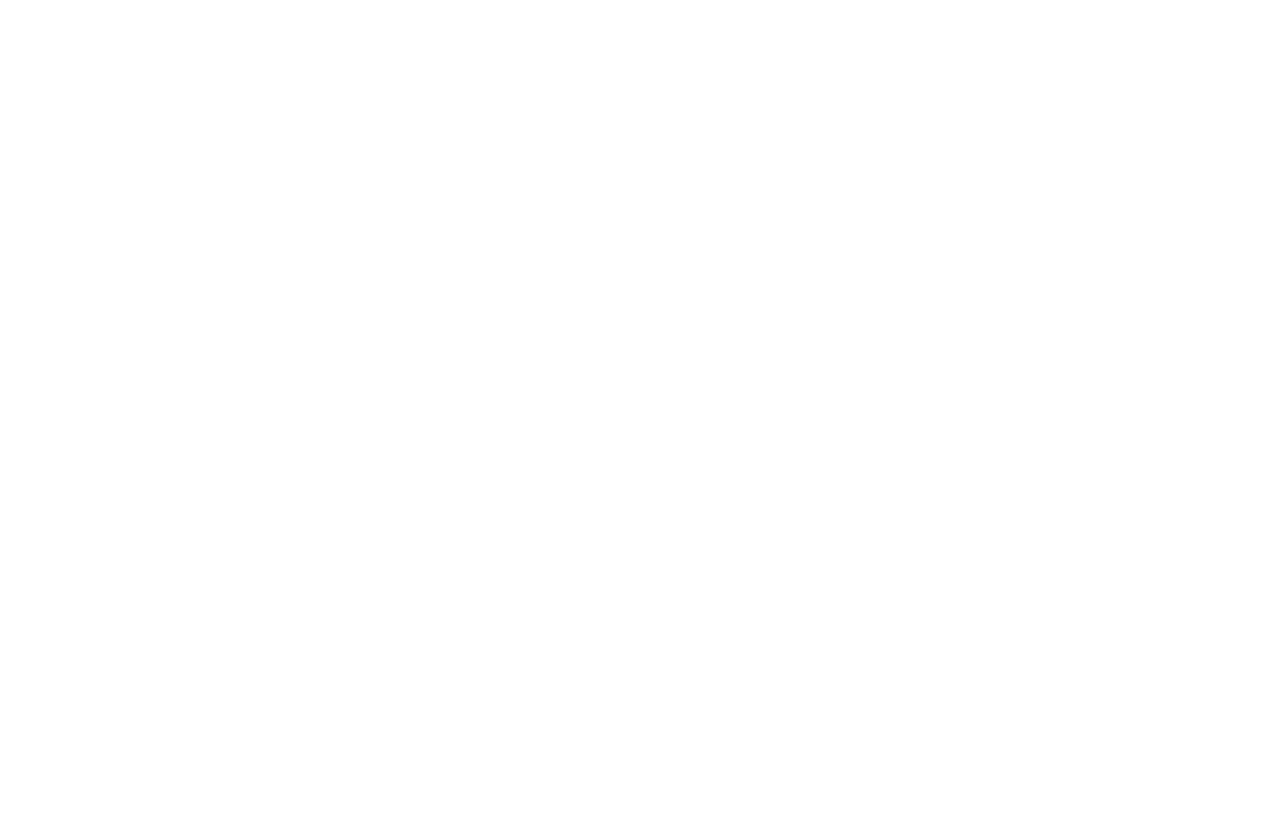
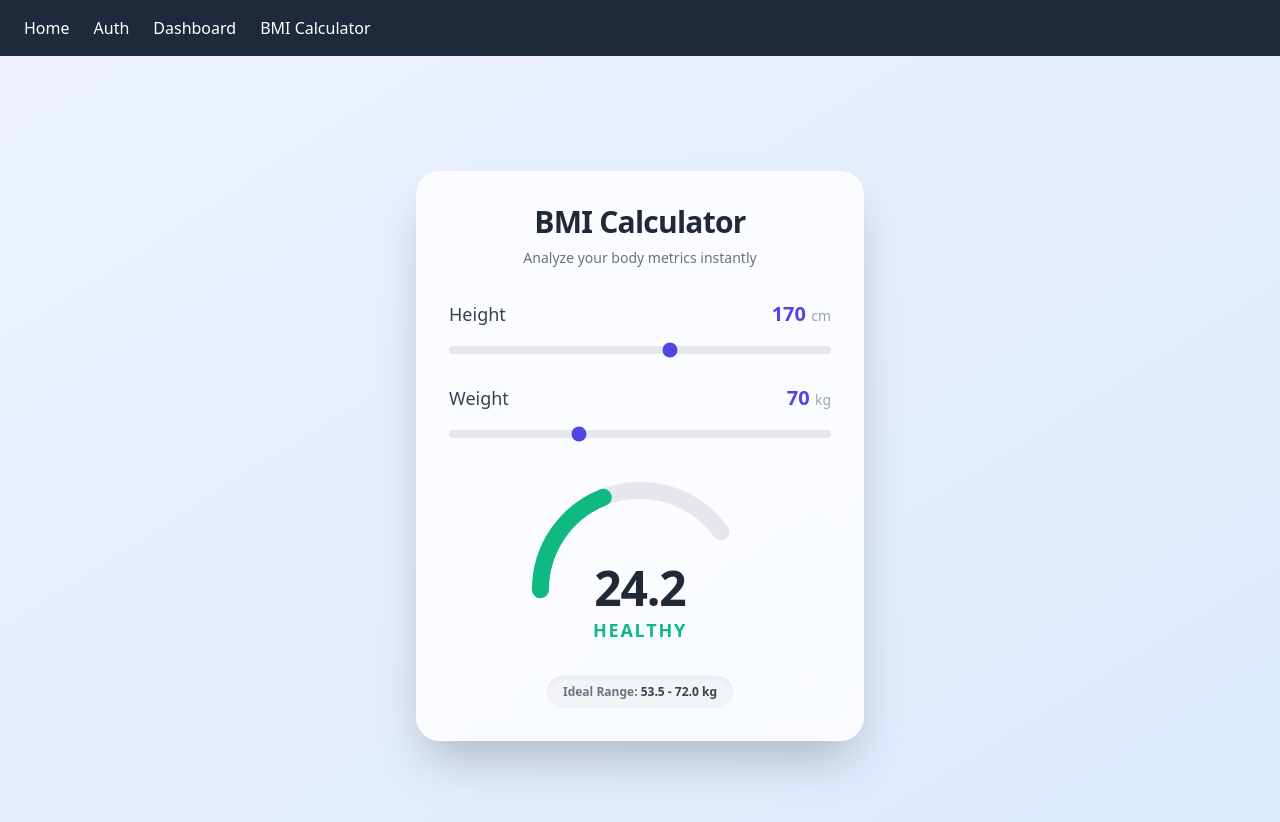
Before and after one commit to Health-Desk/HealthDesk-frontend, a React (Vite) app: page /bmi in a window 1280 px wide. Before the commit this address had no page. Shown: the top 822 px of the page. Before the commit the page ends 800 px from the top, so only its background shows below. Built offline with nearby package versions, Linux system fonts and the light colour scheme.

Commit message:
bmi part1

```diff
--- a/src/App.jsx
+++ b/src/App.jsx
@@ -4,6 +4,7 @@
 import Home from "./pages/Home";
 import Auth from "./pages/Auth";
 import Dashboard from "./pages/Dashboard";
+import BMI from "./pages/BMI";
 
 function App() {
   return (
@@ -12,6 +13,7 @@
         <Route index element={<Home />} />
         <Route path="auth" element={<Auth />} />
         <Route path="dashboard" element={<Dashboard />} />
+        <Route path="bmi" element={<BMI />} />
       </Route>
     </Routes>
   );
--- /dev/null
+++ b/src/components/BmiGauge.jsx
@@ -0,0 +1,58 @@
+import React from 'react';
+
+const BmiGauge = ({ bmi, category, color }) => {
+  // SVG Math
+  const radius = 80;
+  const stroke = 12; // Slightly thinner for modern look
+  const normalizedRadius = radius - stroke * 2;
+  const circumference = normalizedRadius * 2 * Math.PI;
+  const semiCircumference = circumference / 2;
+
+  const maxBmi = 40;
+  const minBmi = 10;
+  const percent = Math.min(Math.max((bmi - minBmi) / (maxBmi - minBmi), 0), 1);
+  const strokeDashoffset = semiCircumference - (percent * semiCircumference);
+
+  return (
+    <div className="mt-8 flex flex-col items-center relative">
+      <svg className="w-64 h-32 overflow-visible" viewBox="0 0 160 90">
+        {/* Background Arc */}
+        <path
+          d="M 10 80 A 70 70 0 0 1 150 80"
+          className="stroke-gray-200 fill-none"
+          strokeWidth={stroke}
+          strokeLinecap="round"
+          strokeDasharray={semiCircumference}
+          strokeDashoffset={0}
+        />
+
+        {/* Fill Arc (Animated) */}
+        <path
+          d="M 10 80 A 70 70 0 0 1 150 80"
+          fill="none"
+          stroke={color}
+          strokeWidth={stroke}
+          strokeLinecap="round"
+          strokeDasharray={semiCircumference}
+          strokeDashoffset={strokeDashoffset}
+          className="transition-[stroke-dashoffset] duration-1000 ease-out transition-[stroke] duration-500"
+        />
+      </svg>
+
+      {/* Text Overlay */}
+      <div className="-mt-10 text-center">
+        <div className="text-5xl font-extrabold text-gray-800 tracking-tight">
+          {bmi}
+        </div>
+        <div
+          className="text-lg font-bold uppercase tracking-widest mt-1 transition-colors duration-300"
+          style={{ color: color }}
+        >
+          {category}
+        </div>
+      </div>
+    </div>
+  );
+};
+
+export default BmiGauge;
--- /dev/null
+++ b/src/components/BmiInput.jsx
@@ -0,0 +1,24 @@
+import React from 'react';
+
+const BmiInput = ({ label, value, min, max, unit, onChange }) => {
+  return (
+    <div className="mb-6">
+      <div className="flex justify-between mb-2 font-medium text-gray-700">
+        <span className="text-lg">{label}</span>
+        <span className="text-indigo-600 font-bold text-xl">
+          {value} <span className="text-sm text-gray-400 font-normal">{unit}</span>
+        </span>
+      </div>
+      <input
+        type="range"
+        min={min}
+        max={max}
+        value={value}
+        onChange={(e) => onChange(Number(e.target.value))}
+        className="w-full h-2 bg-gray-200 rounded-lg appearance-none cursor-pointer accent-indigo-600 hover:accent-indigo-500 transition-all duration-300"
+      />
+    </div>
+  );
+};
+
+export default BmiInput;
--- a/src/components/Layout.jsx
+++ b/src/components/Layout.jsx
@@ -6,6 +6,7 @@
     <>
       <Navbar />
       <Outlet />
+
     </>
   );
 }
--- a/src/components/Navbar.jsx
+++ b/src/components/Navbar.jsx
@@ -23,6 +23,10 @@
       >
         Dashboard
       </Link>
+      <Link to="/bmi"
+       className="hover:text-yellow-300 font-medium">
+        BMI Calculator
+      </Link>
     </nav>
   );
 }
--- /dev/null
+++ b/src/pages/BMI.jsx
@@ -0,0 +1,80 @@
+import React, { useState, useEffect, useMemo } from 'react';
+
+// Adjust path if your components are in a different folder
+import BmiInput from '../components/BmiInput';
+import BmiGauge from '../components/BmiGauge';
+
+const BMI = () => {
+  const [height, setHeight] = useState(170); // cm
+  const [weight, setWeight] = useState(70);  // kg
+  const [bmi, setBmi] = useState(0);
+
+  useEffect(() => {
+    const heightInMeters = height / 100;
+    const bmiValue = weight / (heightInMeters * heightInMeters);
+    setBmi(parseFloat(bmiValue.toFixed(1)));
+  }, [height, weight]);
+
+  const bmiData = useMemo(() => {
+    // Tailwind colors for logic (Hex codes needed for SVG stroke)
+    if (bmi < 18.5) return { label: 'Underweight', color: '#3b82f6' }; // blue-500
+    if (bmi < 25) return { label: 'Healthy', color: '#10b981' };      // emerald-500
+    if (bmi < 30) return { label: 'Overweight', color: '#f59e0b' };   // amber-500
+    return { label: 'Obese', color: '#ef4444' };                      // red-500
+  }, [bmi]);
+
+  const idealMin = (18.5 * (height / 100) ** 2).toFixed(1);
+  const idealMax = (24.9 * (height / 100) ** 2).toFixed(1);
+
+  return (
+    <div className="min-h-screen bg-gradient-to-br from-indigo-50 to-blue-100 flex items-center justify-center p-4 font-sans">
+
+      {/* Glassmorphism Card */}
+      <div className="w-full max-w-md bg-white/80 backdrop-blur-xl shadow-2xl rounded-3xl p-8 border border-white/50 transition-all hover:shadow-indigo-500/10">
+
+        {/* Header */}
+        <div className="text-center mb-8">
+          <h1 className="text-3xl font-extrabold text-gray-800 tracking-tight">BMI Calculator</h1>
+          <p className="text-gray-500 text-sm mt-2 font-medium">Analyze your body metrics instantly</p>
+        </div>
+
+        {/* Inputs */}
+        <div className="space-y-6">
+          <BmiInput
+            label="Height"
+            value={height}
+            min={100}
+            max={220}
+            unit="cm"
+            onChange={setHeight}
+          />
+          <BmiInput
+            label="Weight"
+            value={weight}
+            min={30}
+            max={150}
+            unit="kg"
+            onChange={setWeight}
+          />
+        </div>
+
+        {/* Visual Gauge */}
+        <BmiGauge
+          bmi={bmi}
+          category={bmiData.label}
+          color={bmiData.color}
+        />
+
+        {/* Info Pill */}
+        <div className="mt-8 flex justify-center">
+          <div className="bg-gray-100 px-4 py-2 rounded-full text-xs font-semibold text-gray-500 shadow-inner">
+            Ideal Range: <span className="text-gray-700">{idealMin} - {idealMax} kg</span>
+          </div>
+        </div>
+
+      </div>
+    </div>
+  );
+};
+
+export default BMI;
```
Also changed, not shown: 1 other file (tests, documents, lock files or other folders).
